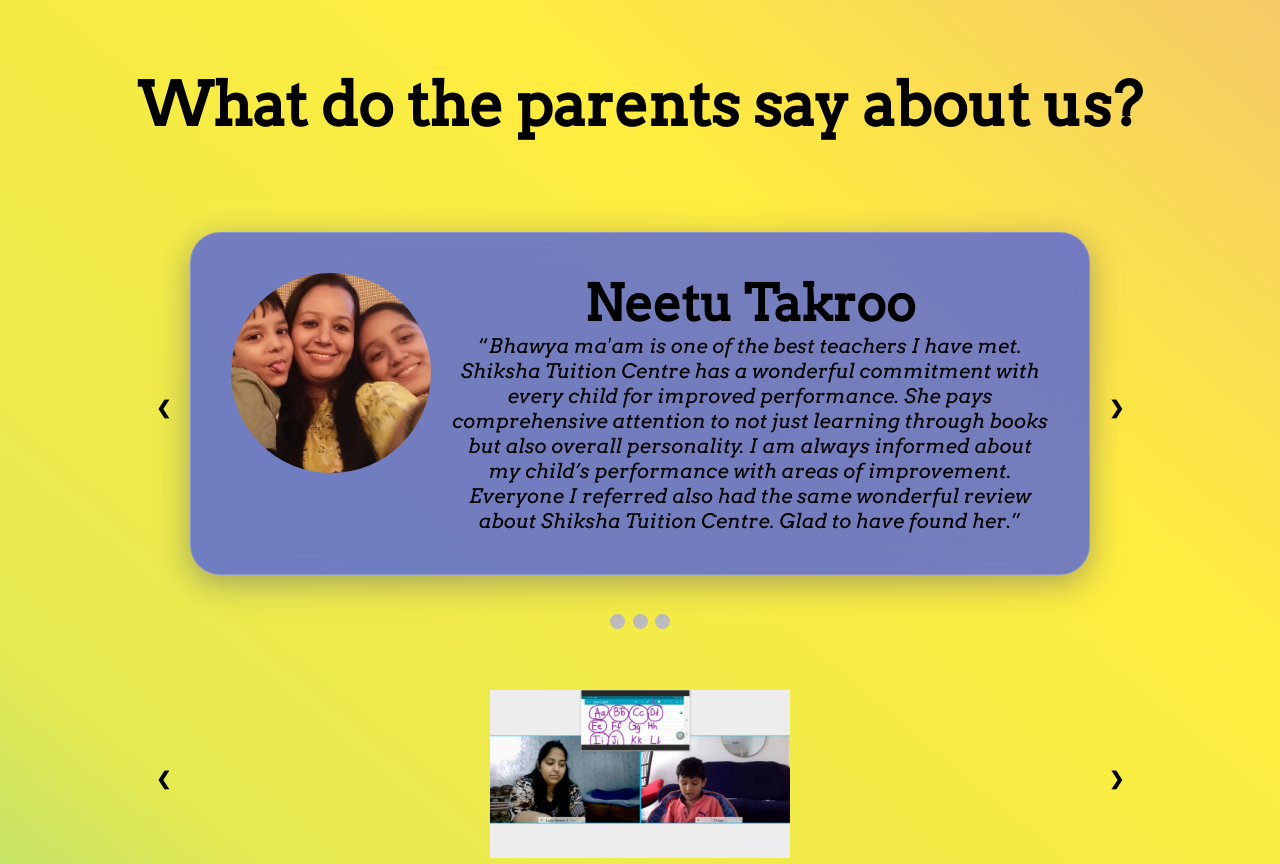
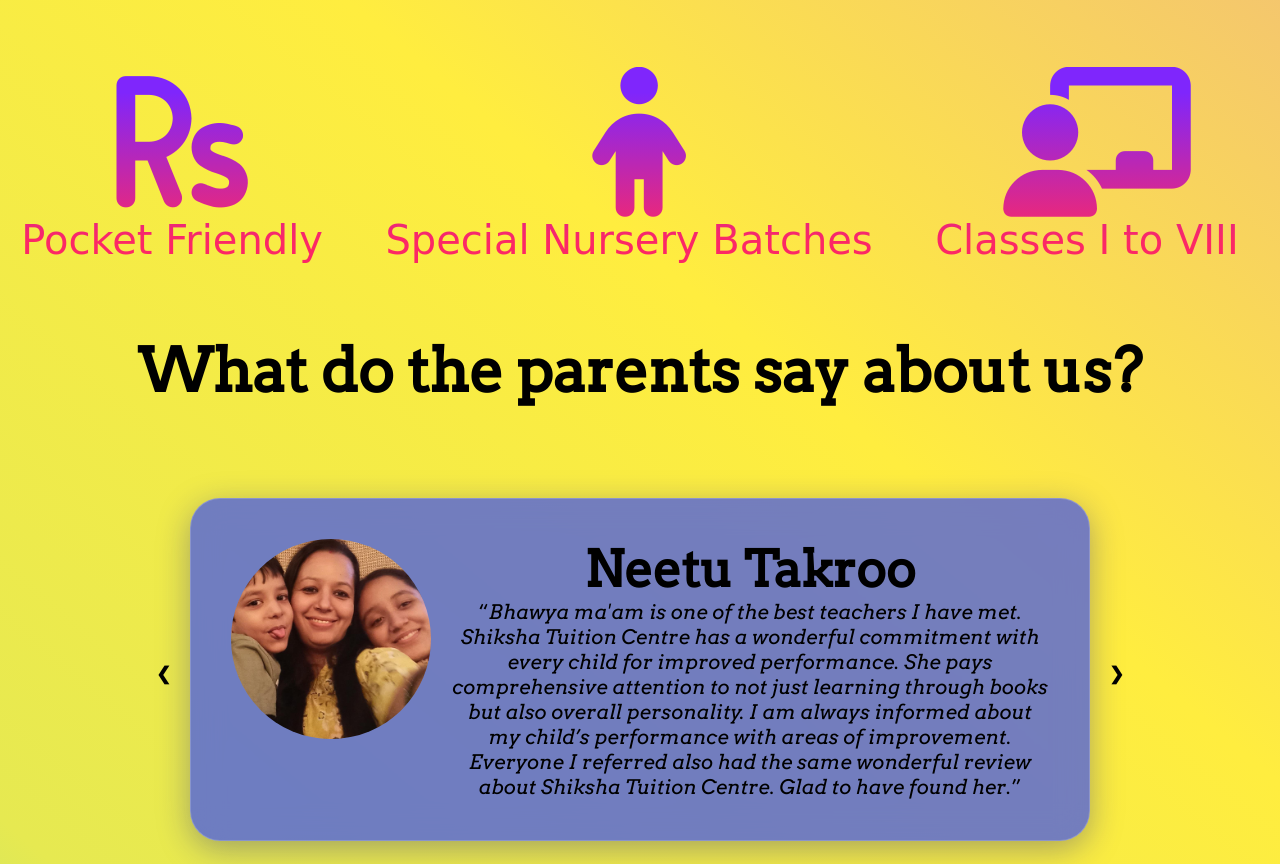
Before and after one commit to TheGEN1U5/ShikshaTuition, a plain HTML site: page index.html in a window 1280 px wide. Shown: the part 1386-2250 px from the top of the page. Drawn offline with Linux system fonts and the light colour scheme; a web font is replaced by a local one.

Commit message:
Content changes
added three new specification icons and animated them

```diff
--- a/css/style.css
+++ b/css/style.css
@@ -324,7 +324,7 @@
     color: rgb(104, 0, 118)
 }
 
-.specs1, .specs2{
+.specs1, .specs2, .specs3{
     display: flex;
     justify-content: space-around;
     align-items: center;
@@ -343,10 +343,10 @@
     -webkit-background-clip: text;
     -webkit-text-fill-color: transparent;
 }
-.specs1 i, .specs2 i{
+.specs1 i, .specs2 i, .specs3 i{
     font-size: 150px
 }
-.specs1 .text, .specs2 .text{
+.specs1 .text, .specs2 .text, .specs3 .text{
     font-size: 50px
 }
 .students-wrapper{
@@ -418,7 +418,7 @@
         grid-column-start: 1;
         grid-column-end: 1;
     }
-    .specs1, .specs2{
+    .specs1, .specs2, .specs3{
         flex-direction: column;
     }
     footer{
@@ -449,7 +449,7 @@
     }
 }
 @media only screen and (max-width: 500px){
-    .specs1, .specs2{
+    .specs1, .specs2, .specs3{
         padding: 10px;
     }
     .student img{
--- a/index.html
+++ b/index.html
@@ -114,6 +114,20 @@
             <div class="experience">
                 <i class="fas fa-square-root-alt"></i><br>
                 <span class="text" id="maths" style="font-size: 40px;"></span>
+            </div>
+        </section>
+        <section class="specs3">
+            <div class="teachers">
+                <i class="fas fa-rupee-sign"></i><br>
+                <span class="text" id="pocket" style="font-size: 40px;"></span>
+            </div>
+            <div class="students">
+                <i class="fas fa-child"></i><br>
+                <span class="text" id="nursery" style="font-size: 40px;"></span>
+            </div>
+            <div class="experience">
+                <i class="fas fa-chalkboard-teacher"></i><br>
+                <span class="text" id="classes" style="font-size: 40px;"></span>
             </div>
         </section>
         <section class="students-say">
--- a/js/index.js
+++ b/js/index.js
@@ -42,6 +42,28 @@
 
     elems2.forEach(text => {
         observer2.observe(text);
+    });
+
+    //Observer3
+    const elems3 = document.querySelectorAll('.specs3');
+    observer3 = new IntersectionObserver(entries => {
+    entries.forEach(entry => {
+        if (entry.intersectionRatio > 0) {
+        console.log('in the view');
+            const obj7 = document.getElementById('pocket')
+            const obj8 = document.getElementById('nursery')
+            const obj9 = document.getElementById('classes')
+            animateChar(obj7, 'Pocket Friendly');
+            animateChar(obj8, 'Special Nursery Batches');
+            animateChar(obj9, 'Classes I to VIII');
+        } else {
+            console.log('out of view');
+        }
+    });
+    });
+
+    elems3.forEach(text => {
+        observer3.observe(text);
     });
 
     //Anim Funcs
```
